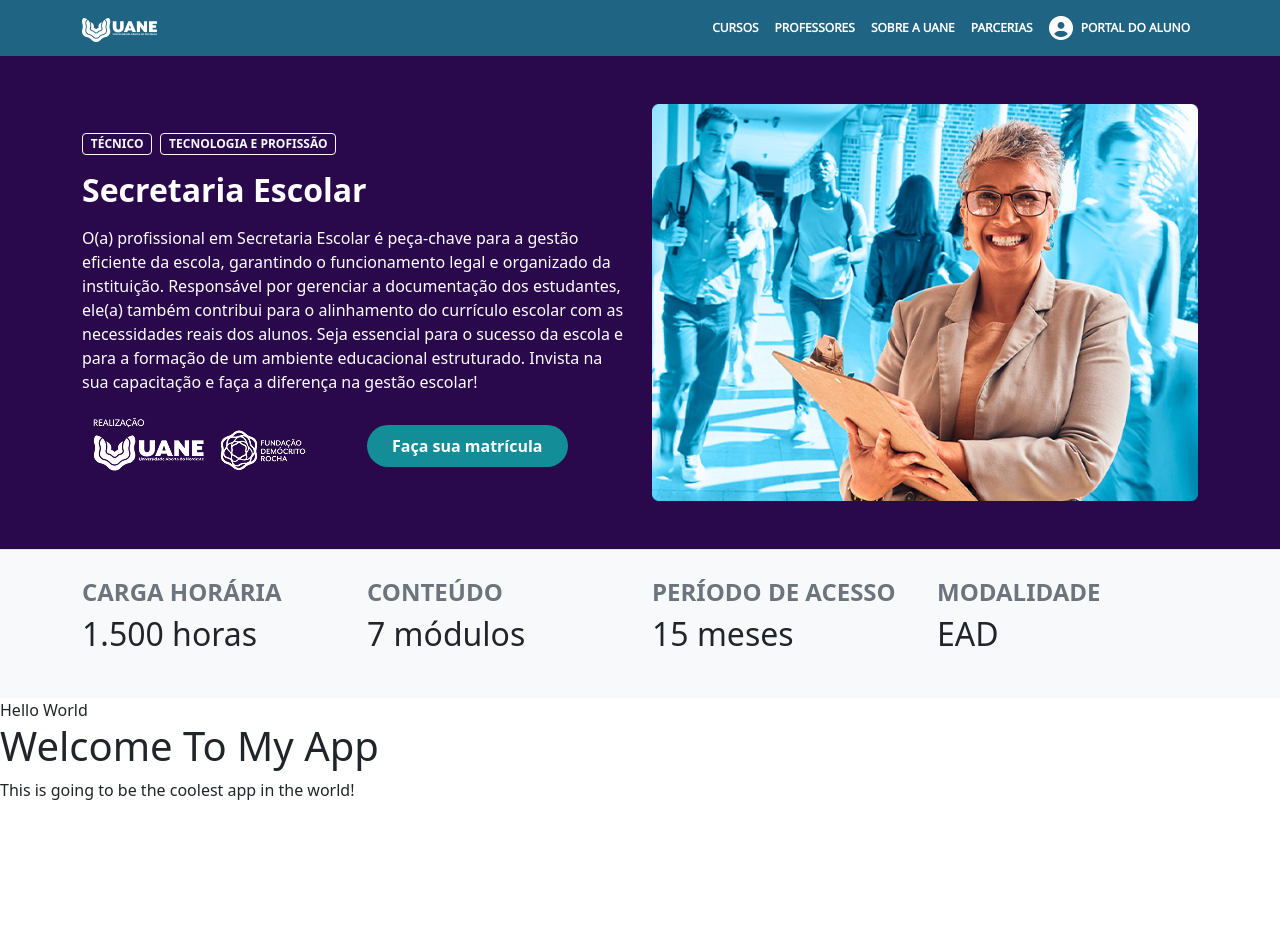
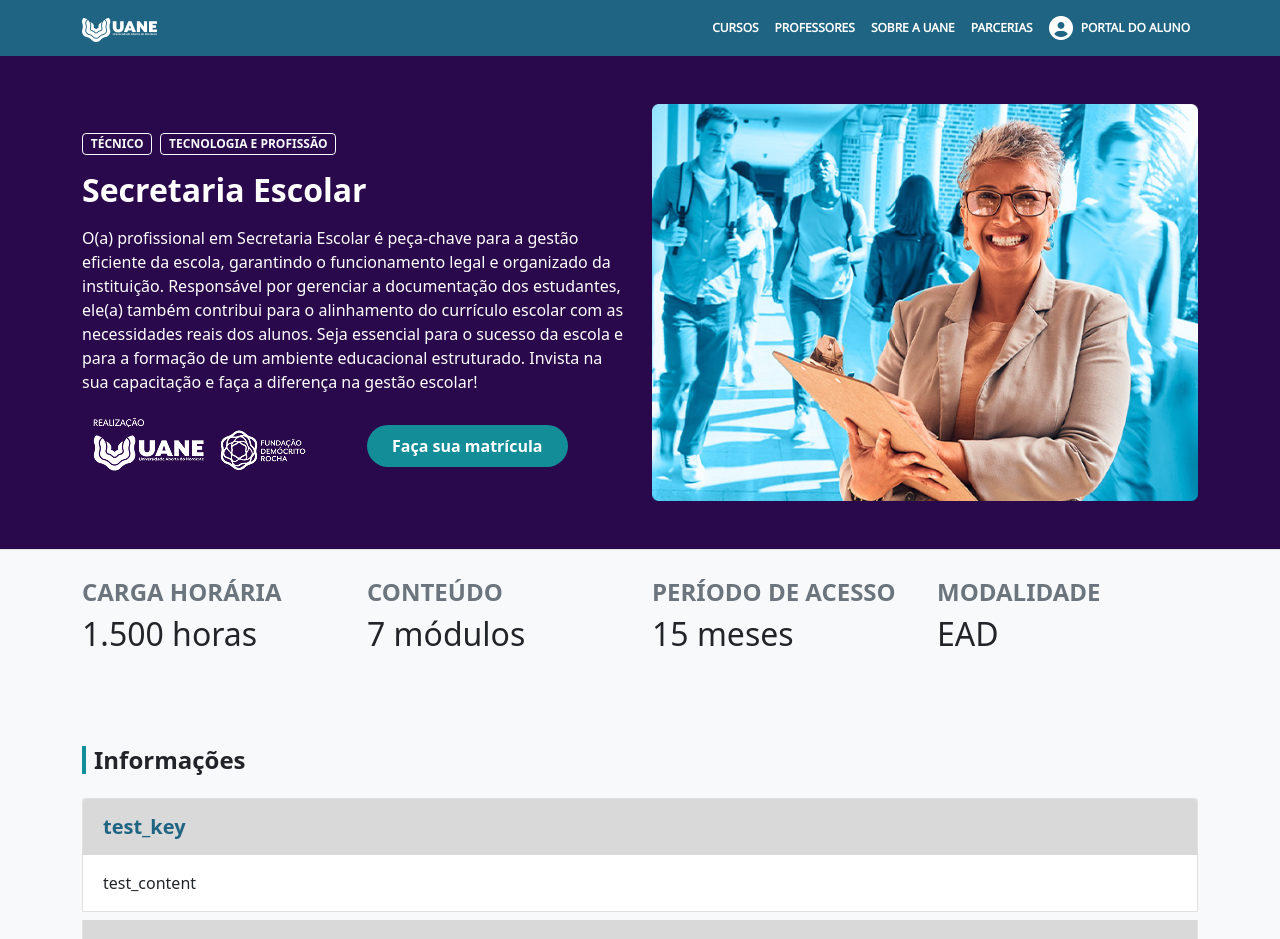
Before and after one commit to FabricioContato/landingpage_uane, a React (Vite) app: page / in a window 1280 px wide. Shown: the top 939 px of the page. Before the commit the page ends 818 px from the top, so only its background shows below. Built offline with nearby package versions, Linux system fonts and the light colour scheme.

Commit message:
create CollapsiblePanels component

```diff
--- a/src/App.jsx
+++ b/src/App.jsx
@@ -2,6 +2,7 @@ import Welcome from "./components/Welcome"
 import Navbar from "./components/Navbar/Navbar"
 import HeroSection from "./components/Herosection/HeroSection"
 import CourseStats from "./components/CourseStats/CourseStats"
+import CollapsiblePanels from "./components/CollapsiblePanels/CollapsiblePanels"
 
 export default function App() {
 return (
@@ -9,8 +10,8 @@ return (
 <Navbar/>
 <HeroSection />
 <CourseStats />
-<div>Hello World</div>
-<Welcome />
+<CollapsiblePanels />
+<CollapsiblePanels title="O que você vai aprender aprender"/>
 </>
 );
 }
--- /dev/null
+++ b/src/components/CollapsiblePanels/CollapsiblePanels.jsx
@@ -0,0 +1,54 @@
+import React from "react";
+import style from "./CollapsiblePanels.module.css"
+
+const CollapsiblePanels = ({ title = "Informações", data = {"test_key": "test_content", "test2": "test_contetn2"} }) => {
+  return (
+    <section className="py-5 bg-light">
+      <div className="container">
+        {/* Section title with custom border color */}
+        <h5
+	 className={"fw-bold mb-4 ps-2 fs-4 " + style.left_border}
+        >
+          {title}
+        </h5>
+
+        <div className="accordion" id="infoAccordion">
+          {Object.entries(data).map(([key, value], index) => {
+	    const randomInt = Math.floor(Math.random() * 100000000);
+
+	    const collapseId = `collapse${index}-${randomInt}`;
+            const headingId = `heading${index}-${randomInt}`;
+
+            return (
+              <div className="accordion-item mb-2" key={index}>
+                <h2 className="accordion-header" id={headingId}>
+                  <button
+                    className={"accordion-button collapsed fw-bold text-secondary d-block fs-5 " + style.panel_bg}
+                    type="button"
+		    style={{backgroundColor: "#ffffff"}}
+                    data-bs-toggle="collapse"
+                    data-bs-target={`#${collapseId}`}
+                    aria-expanded={index === 0 ? "true" : "false"}
+                    aria-controls={collapseId}
+                  >
+                    {key}
+                  </button>
+                </h2>
+                <div
+                  id={collapseId}
+                  className={`accordion-collapse collapse ${index === 0 ? "show" : ""}`}
+                  aria-labelledby={headingId}
+                  data-bs-parent="#infoAccordion"
+                >
+                  <div className="accordion-body">{value}</div>
+                </div>
+              </div>
+            );
+          })}
+        </div>
+      </div>
+    </section>
+  );
+};
+
+export default CollapsiblePanels;
--- /dev/null
+++ b/src/components/CollapsiblePanels/CollapsiblePanels.module.css
@@ -0,0 +1,8 @@
+.left_border {
+ border-left: 4px solid #138E98;
+}
+
+.panel_bg {
+ background-color: #D9D9D9 !important;
+ color: #1F6482 !important;
+}
```
